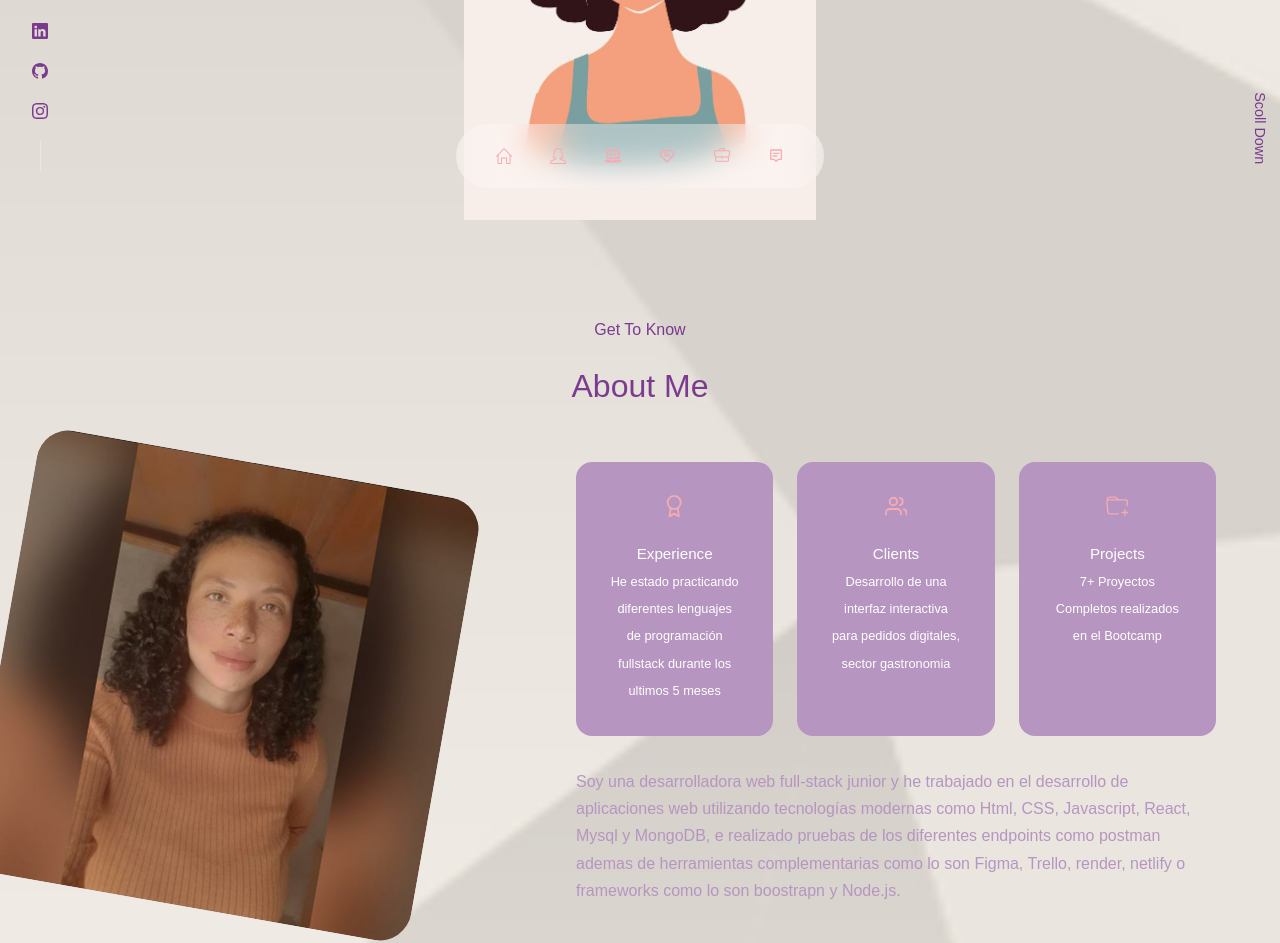
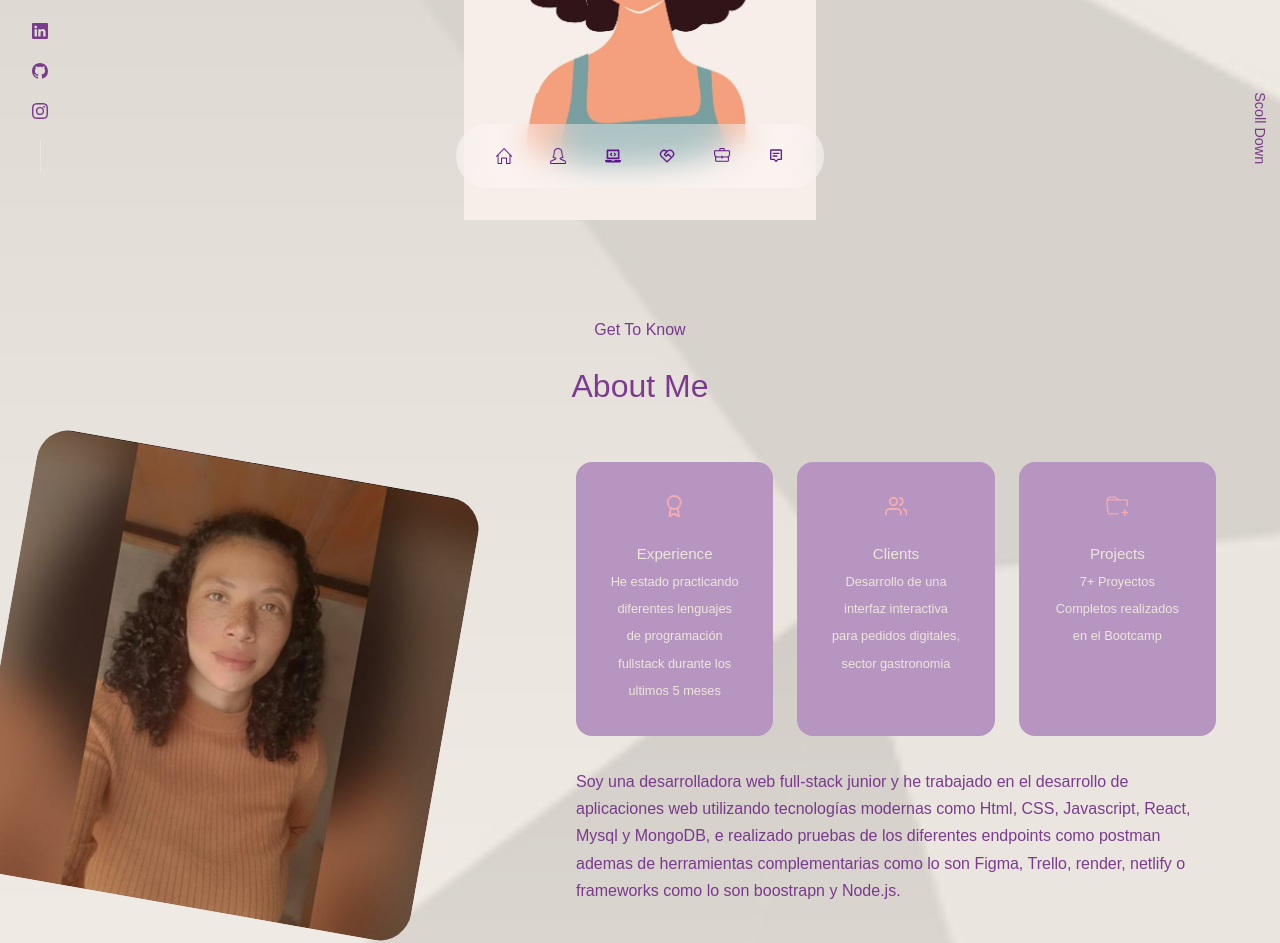
Before and after one commit to XimenaVelascoro/Portafolio, a React (Create React App) app: page / in a window 1280 px wide. Shown: the part 580-1523 px from the top of the page. Built offline with nearby package versions, Linux system fonts and the light colour scheme; a web font is replaced by a local one.

Commit message:
new cv developer to download in the header

```diff
--- a/src/components/about/about.css
+++ b/src/components/about/about.css
@@ -78,7 +78,7 @@
 
 .about__content p {
   margin: 2rem 0 2.6rem;
-  color: var(--color-bg-variant);
+  color: var(--color-bg);
 }
 
 .about__content a {
--- a/src/components/header/CTA.jsx
+++ b/src/components/header/CTA.jsx
@@ -1,5 +1,5 @@
 import React from 'react';
-import hv from '../../assets/HVPortfolio.pdf';
+import hv from '../../assets/CvDeveloper.pdf';
 
 
 const CTA = () => {
--- a/src/components/nav/nav.css
+++ b/src/components/nav/nav.css
@@ -28,7 +28,7 @@ nav a{
     padding: 0.8rem;
     border-radius: 50%;
     display: flex;
-    color: var(--color-light);
+    color: #5e1688;
     font-size: 1rem;
 }
 
@@ -38,6 +38,6 @@ nav a:hover{
 
 nav a.active{
     background: #e1c8ee;
-    color: #5e1688 /*#F24F13*/;
+    color: var(--color-light) /*#F24F13*/;
 }
 /*clase activa como si estuviera todo el tiempo en esa opcion el home*/
--- a/src/index.css
+++ b/src/index.css
@@ -44,7 +44,7 @@ html {
   body{
     font-family: 'Belleza', sans-serif;
     background: var(--color-beige);
-    color: var(--color-white);
+    color: var(--color-beige);
     line-height: 1.7;
     /*background-image: url(https://media.giphy.com/media/w9Sb2fZrLPxHUFxLV2/giphy.gif);*/
     background-image: url(../src/assets/klipartz.com\(3\).png);
@@ -124,7 +124,7 @@ html {
     /*se ajusta a su contenido */
     width: max-content;
     display: inline-block;
-    color: var(--color-bg);
+    color: var(--color-light);
     padding: 0.75rem 1.2rem;
     border-radius: 0.4rem;
     cursor: pointer;
```
Also changed, not shown: 1 other file (tests, documents, lock files or other folders).
